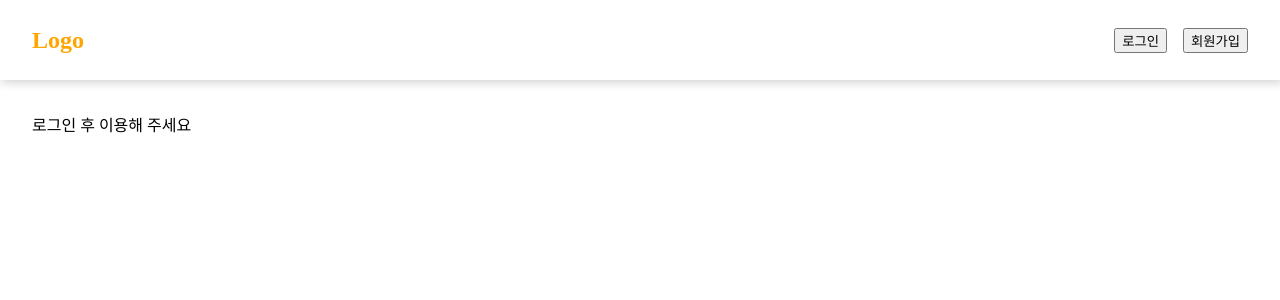
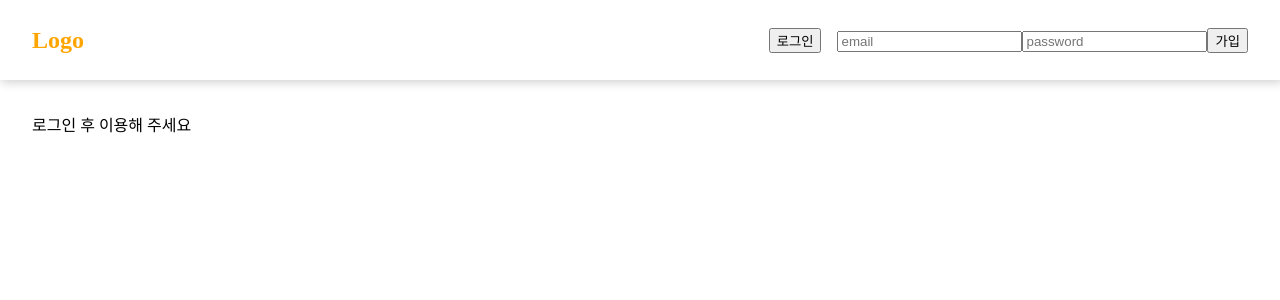
Before and after one commit to usgnusmig/React-board, a React (Create React App) app: page / in a window 1280 px wide. Both pictures are taken after a click on the button "회원가입". Shown: the top 300 px of the page. Built offline with nearby package versions, Linux system fonts and the light colour scheme; no server answers.

Commit message:
Add SignUp

```diff
--- a/src/components/Main/Board.js
+++ b/src/components/Main/Board.js
@@ -20,7 +20,7 @@ const BoardBox = styled.div`
 const Board = () => {
   return (
     <BoardBox>
-      로그인 완료됬습니다.
+      로그인 완료됐습니다.
       <h2>게시판</h2>
     </BoardBox>
   );
--- a/src/components/Nav/Account/Signup/Signup.js
+++ b/src/components/Nav/Account/Signup/Signup.js
@@ -1,6 +1,74 @@
-import React from "react";
+import { useState, useContext } from "react";
+import { createUserWithEmailAndPassword } from "@firebase/auth";
+import { AuthContext } from "../../../../context/AuthContext";
+import { auth } from "../../../../firebase";
+
 const Signup = () => {
-  return <button>회원가입</button>;
+  const userInfo = useContext(AuthContext);
+
+  const [email, setEmail] = useState("");
+  const [password, setPassword] = useState("");
+  const [isCreate, setIsCreate] = useState(false);
+
+  const emailHandler = (e) => {
+    e.preventDefault();
+    setEmail(e.target.value);
+  };
+
+  const passwordHandler = (e) => {
+    e.preventDefault();
+    setPassword(e.target.value);
+  };
+
+  const createHandler = (e) => {
+    e.preventDefault();
+    setIsCreate((current) => !current);
+  };
+
+  const submitHandler = (e) => {
+    e.preventDefault();
+    createUserWithEmailAndPassword(auth, email, password)
+      .then(() => {
+        console.log("회원가입 성공");
+      })
+      .catch((e) => {
+        console.log(e);
+      });
+  };
+
+  const inputForm = (
+    <div>
+      <input
+        type="email"
+        name="email"
+        value={email}
+        placeholder="email"
+        onChange={emailHandler}
+      />
+      <input
+        type="password"
+        name="password"
+        value={password}
+        placeholder="password"
+        onChange={passwordHandler}
+      />
+      <button type="submit">가입</button>
+    </div>
+  );
+
+  return (
+    <div>
+      <form onSubmit={submitHandler}>
+        {isCreate ? (
+          inputForm
+        ) : (
+          <button type="button" onClick={createHandler}>
+            회원가입
+          </button>
+        )}
+      </form>
+    </div>
+  );
 };
 
 export default Signup;
--- a/src/context/AuthContext.js
+++ b/src/context/AuthContext.js
@@ -1,5 +1,5 @@
 import React from "react";
 
-import { User } from "@firebase/auth";
+// import { User } from "@firebase/auth";
 
 export const AuthContext = React.createContext(null);
--- a/src/provider/AuthProvider.js
+++ b/src/provider/AuthProvider.js
@@ -1,5 +1,5 @@
 import { useEffect, useState } from "react";
-import { User } from "@firebase/auth";
+// import { User } from "@firebase/auth";
 import { AuthContext } from "../context/AuthContext";
 import { auth } from "../firebase";
 
```
